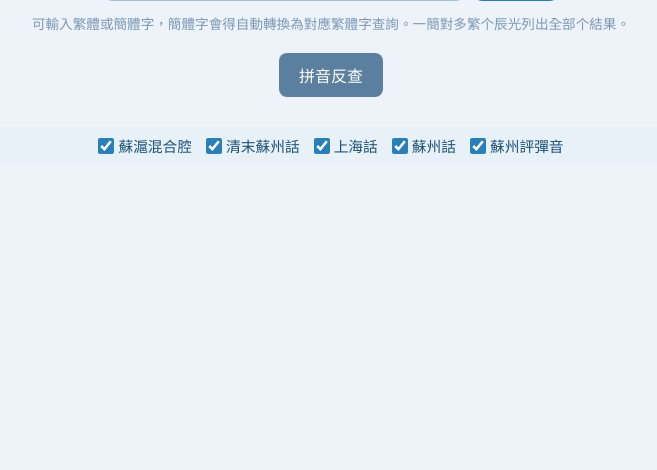
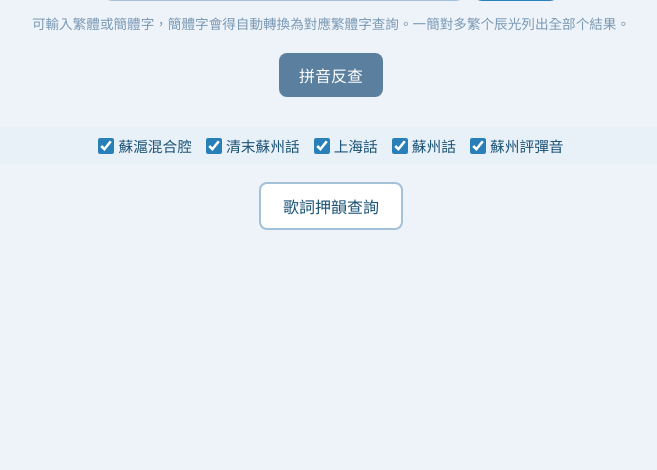
Before and after one commit to SiqYin/wugniu_zyinzozin, a Python web app: template templates/index.html in a window 1280 px wide. Shown: the part 171-641 px from the top of the page, without its empty margins (309-966 px from the left). Run offline with Jinja, Linux system fonts and the light colour scheme; the template is opened without the code that fills it, so the values that code supplies are empty.

Commit message:
方言勾選列下方新增「歌詞押韻查詢」按鈕，連到韻圖站 ?song=1 直開該面板（三語）

```diff
--- a/templates/index.html
+++ b/templates/index.html
@@ -216,6 +216,25 @@ footer a:hover { text-decoration: underline; }
   height: 16px;
   cursor: pointer;
 }
+/* 跳到韻圖站的「歌詞押韻查詢」浮層（外鏈，新標籤頁打開） */
+.lyric-rhyme-entry {
+  text-align: center;
+  margin: 0 0 18px;
+}
+.lyric-rhyme-btn {
+  display: inline-block;
+  padding: 10px 22px;
+  font-size: 1em;
+  font-family: inherit;
+  background: #fff;
+  color: #1a5276;
+  border: 2px solid #a3c1d9;
+  border-radius: 8px;
+  text-decoration: none;
+  cursor: pointer;
+  transition: background 0.2s, border-color 0.2s, color 0.2s;
+}
+.lyric-rhyme-btn:hover { background: #2980b9; border-color: #2980b9; color: #fff; }
 .pinyin-lookup-section {
   margin-bottom: 18px;
   text-align: center;
@@ -456,6 +475,9 @@ footer a:hover { text-decoration: underline; }
   <label><input type="checkbox" id="chk_suzhou" checked> 蘇州話</label>
   <label><input type="checkbox" id="chk_pingtan" checked> 蘇州評彈音</label>
 </div>
+<div class="lyric-rhyme-entry">
+  <a class="lyric-rhyme-btn" id="lyricRhymeBtn" href="https://siqyin.github.io/wugniu_yundu/?song=1" target="_blank" rel="noopener">歌詞押韻查詢</a>
+</div>
 <div id="errorBox"></div>
 <div class="results" id="results"></div>
 </div>
@@ -671,6 +693,7 @@ var i18n = {
     cannot_identify: 'Unable to recognize the entered characters.',
     pinyin_lookup: 'Romanization Lookup',
     pinyin_placeholder: 'Enter romanization',
+    lyric_rhyme: 'Lyric Rhyme Lookup',
     footer_data: 'Data source: common language (<a href="https://github.com/SiqYin/wugniu_suwu" target="_blank">Rime wugniu_suwu</a>), <a href="#" onclick="showSourceInfo(\'qingmo\'); return false;">Late Qing Suzhounese</a>, <a href="#" onclick="showSourceInfo(\'shanghai\'); return false;">Shanghainese</a>, <a href="#" onclick="showSourceInfo(\'suzhou\'); return false;">Suzhounese</a>, <a href="#" onclick="showSourceInfo(\'pingtan\'); return false;">pingtan phonology</a>',
     footer_input: 'Wu romanization IME (click to download)',
     footer_yuntu: 'Wu Common Language Rhyme Chart (click to visit)',
@@ -693,6 +716,7 @@ var i18n = {
     cannot_identify: '\u5165\u529b\u3055\u308c\u305f\u6587\u5b57\u3092\u8b58\u5225\u3067\u304d\u307e\u305b\u3093\u3002',
     pinyin_lookup: '\u30ed\u30fc\u30de\u5b57\u691c\u7d22',
     pinyin_placeholder: '\u30ed\u30fc\u30de\u5b57\u3092\u5165\u529b',
+    lyric_rhyme: '\u6b4c\u8a5e\u62bc\u97fb\u691c\u7d22',
     footer_data: '\u30c7\u30fc\u30bf\u51fa\u5178\uff1a\u5171\u901a\u8a9e\uff08<a href="https://github.com/SiqYin/wugniu_suwu" target="_blank">Rime wugniu_suwu</a>\uff09\u3001<a href="#" onclick="showSourceInfo(\'qingmo\'); return false;">\u6e05\u4ee3\u672b\u671f\u30ce\u8607\u5dde\u8a9e</a>\u3001<a href="#" onclick="showSourceInfo(\'shanghai\'); return false;">\u4e0a\u6d77\u8a9e</a>\u3001<a href="#" onclick="showSourceInfo(\'suzhou\'); return false;">\u8607\u5dde\u8a9e</a>\u3001<a href="#" onclick="showSourceInfo(\'pingtan\'); return false;">\u8607\u5dde\u8a55\u5f3e\u97f3\u97fb</a>',
     footer_input: '\u5449\u8d8a\u8a9e\u30ed\u30fc\u30de\u5b57\u5165\u529b\uff08\u30ea\u30f3\u30af\u5148\u3067\u30c0\u30a6\u30f3\u30ed\u30fc\u30c9\uff09',
     footer_yuntu: '\u5171\u901a\u8a9e\u97fb\u56f3\uff08\u30af\u30ea\u30c3\u30af\u3067\u3054\u89a7\u304f\u3060\u3055\u3044\uff09',
@@ -748,6 +772,9 @@ function setLang(lang) {
   var pltBtn = document.getElementById('pinyinLookupToggle');
   if (pltBtn && !pltBtn.dataset.wu) pltBtn.dataset.wu = pltBtn.textContent;
   if (pltBtn) pltBtn.textContent = t('pinyin_lookup') || pltBtn.dataset.wu;
+  var lrb = document.getElementById('lyricRhymeBtn');
+  if (lrb && !lrb.dataset.wu) lrb.dataset.wu = lrb.textContent.trim();
+  if (lrb) lrb.textContent = t('lyric_rhyme') || lrb.dataset.wu;
   var ci = document.getElementById('charInput');
   if (!ci.dataset.wu) ci.dataset.wu = ci.placeholder;
   ci.placeholder = (currentLang === 'en' ? 'Enter characters (max 8)' : currentLang === 'ja' ? '\u6f22\u5b57\u3092\u5165\u529b\uff08\u6700\u59278\u6587\u5b57\uff09' : ci.dataset.wu);
```
Also changed, not shown: templates/index_static.html (+27 -0 lines).
